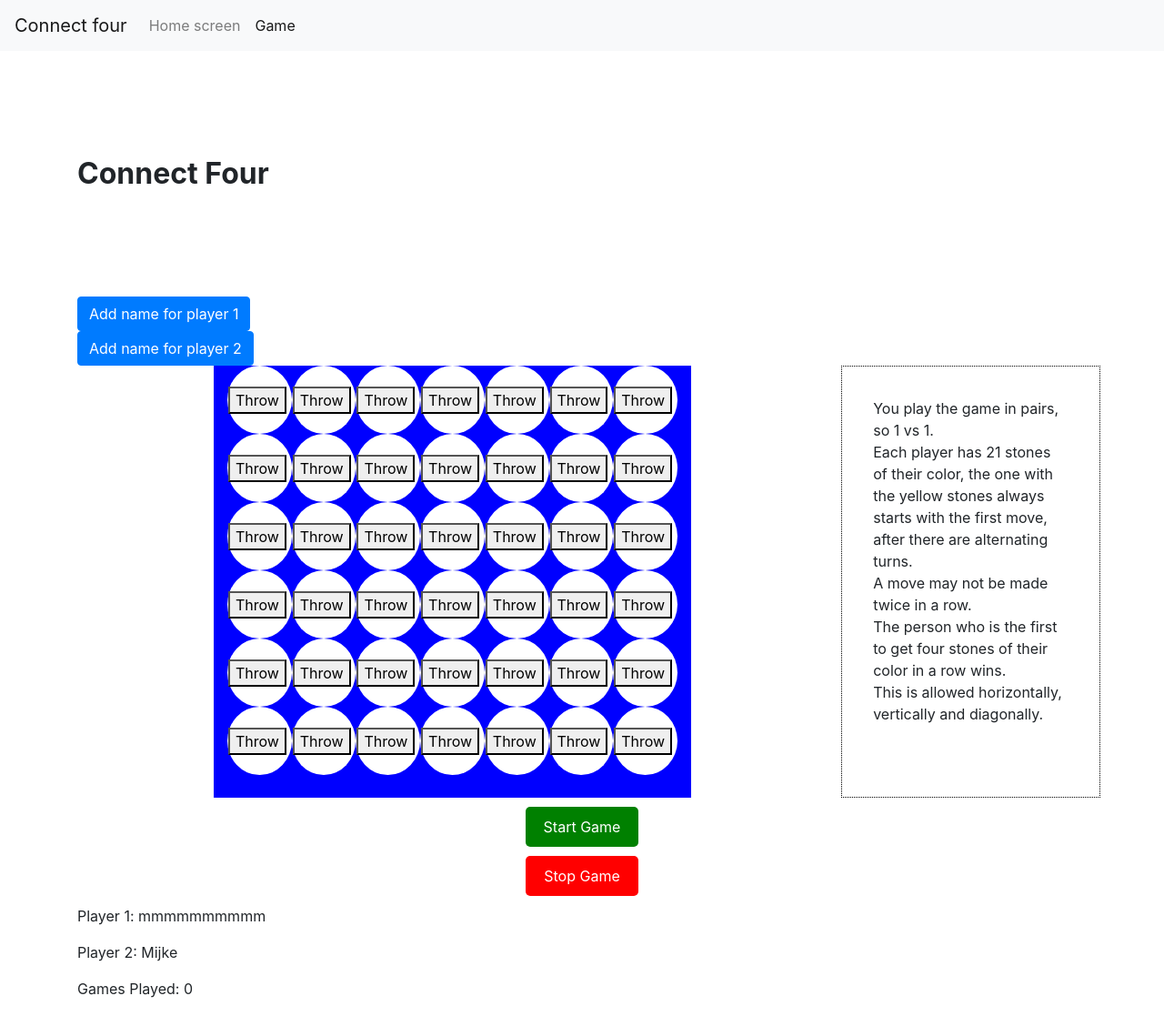
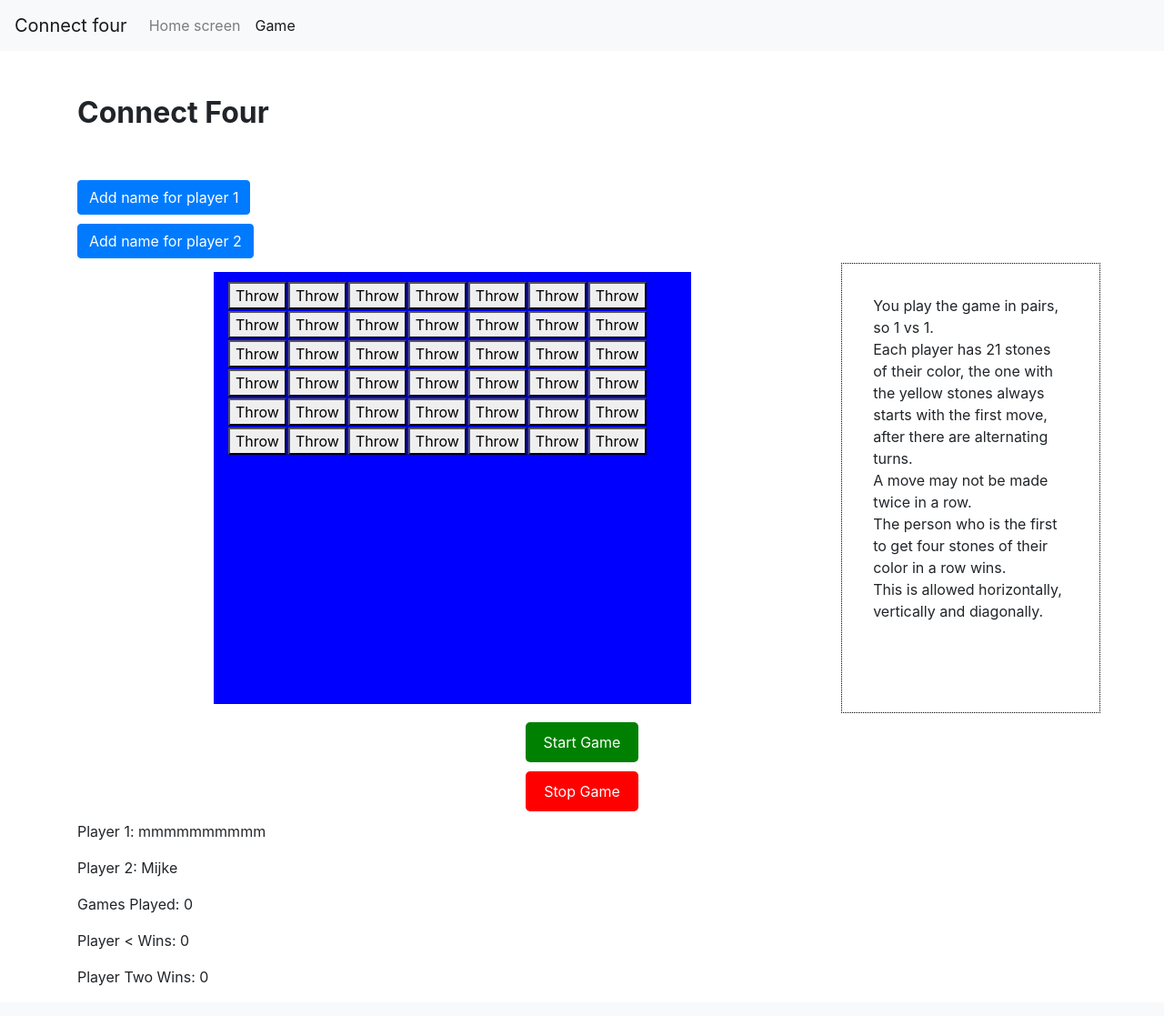
Before and after one commit to mijkevd/webprogrammeren_final_project, a PHP site: page /game.php in a window 1280 px wide. Shown: the top 1117 px of the page at 91% size. After the commit the page ends 1084 px from the top, so only its background shows below. Run offline with PHP 8.4, Linux system fonts and the light colour scheme; data that the repository does not hold is empty.

Commit message:
edit the style files

```diff
--- a/css/index.css
+++ b/css/index.css
@@ -1,6 +1,6 @@
 .intro {
-    margin-top: 10%;
-    margin-bottom: 10%;
+    margin-top: 4%;
+    margin-bottom: 4%;
     font-weight: bold;
     font-size: xx-large;
 }
--- a/css/styles.css
+++ b/css/styles.css
@@ -1,25 +1,31 @@
 .game {
     position: relative;
-    margin-left: auto;
-    margin-right: auto;
     background: blue;
     width: 525px;
     height: 475px;
+    border-top: 10px solid blue;
+    margin: 10px auto 10px auto;
 }
 
-.slot {
+.white {
     background-color: white;
     border-radius: 50%;
-    height: 75px;
-    width: 75px;
+    height: 72px;
+    width: 72px;
 }
 
 .red {
     background-color: red;
+    border-radius: 50%;
+    height: 72px;
+    width: 72px;
 }
 
 .yellow {
     background-color: yellow;
+    border-radius: 50%;
+    height: 72px;
+    width: 72px;
 }
 
 #start-button {
@@ -53,3 +59,7 @@
 #stop-button:hover {
   background-color: darkred;
 }
+
+.btn-primary {
+    margin: 5px 0 5px 0;
+}
```
